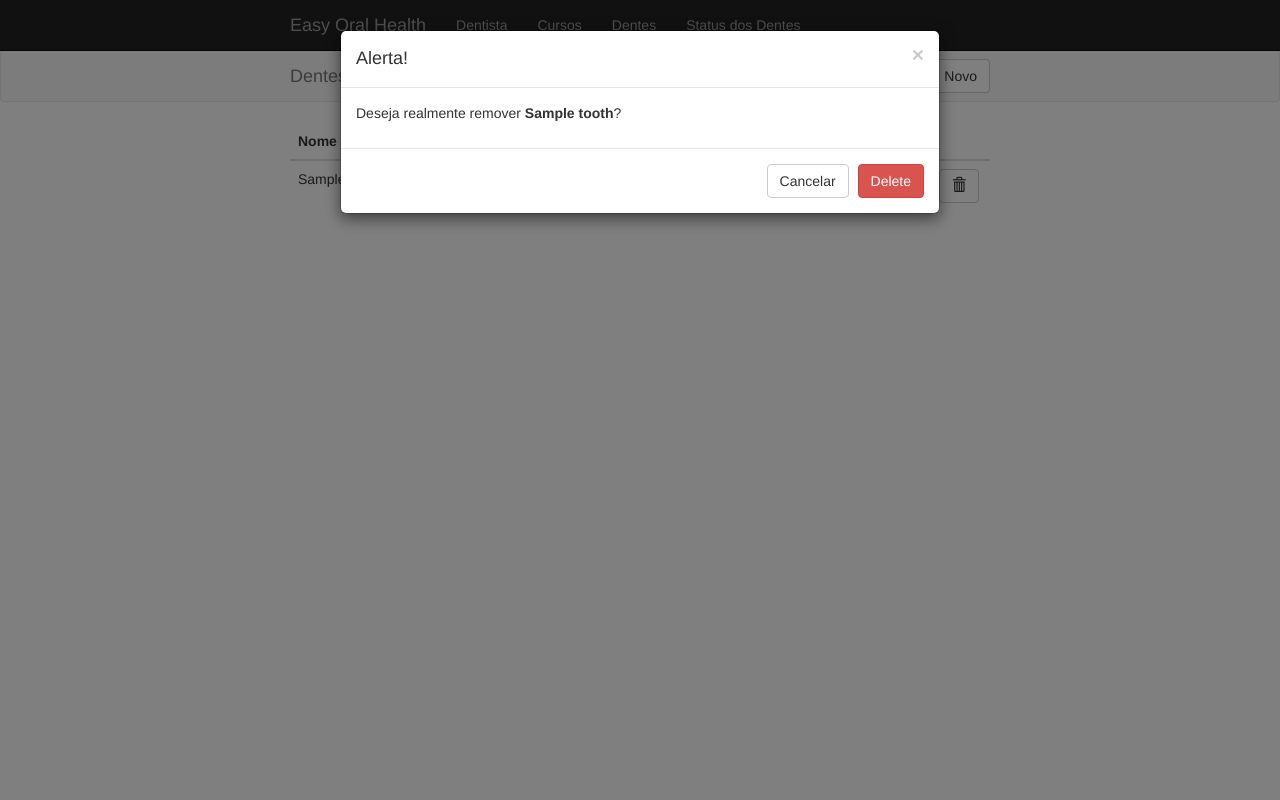
After one commit to nonatin1000/easy_oral_health_p3, a Django app: template odontology/templates/odontology/tooth/tooth_index.html in a window 1280 px wide, after a click on "Remover". The commit adds this page. Run offline with Django 3.2, Linux system fonts and the light colour scheme; the template is opened without the code that fills it: values that come from a table or form of the project are taken from there, others are empty; tables that the repository leaves empty hold one stand-in row (values such as "Sample post"); some libraries are stand-ins or nearby versions.

Commit message:
crud Tooth OK

```diff
--- a/odontology/models.py
+++ b/odontology/models.py
@@ -66,3 +66,10 @@ class ToothStatus(AuditModel):
 
 	def __str__(self):
 		return self.name
+
+class Tooth(AuditModel):
+	name = models.CharField(u'Nome', max_length=50)
+	description = models.CharField(u'Descrição', max_length=100)
+
+	def __str__(self):
+		return self.name
--- a/odontology/templates/base.html
+++ b/odontology/templates/base.html
@@ -33,8 +33,8 @@
 					<li><a href="#">Pacientes</a></li> -->
 					<li><a href="{% url 'dentist_index' %}">Dentista</a></li>
 					<li><a href="{% url 'course_index' %}">Cursos</a></li>
+					<li><a href="{% url 'tooth_index' %}">Dentes</a></li>
 					<li><a href="{% url 'tooth_status_index' %}">Status dos Dentes</a></li>
-					<li><a href="#">Odontograma</a></li>
 				</ul>
 			</div><!-- /.navbar-collapse -->
 		</div>
--- /dev/null
+++ b/odontology/templates/odontology/tooth/tooth_index.html
@@ -0,0 +1,83 @@
+{% extends "base.html" %}
+
+{% block body %}
+
+<nav class="navbar navbar-default">
+	<div class="container">
+		<a class="navbar-brand" href="#">Dentes</a>
+		<ul class="nav navbar-nav pull-right">
+			<li>
+				<p class="navbar-btn">
+					<a class="btn btn-default" href="{% url 'tooth_register' %}">
+						<span class="glyphicon glyphicon-file" aria-hidden="true"></span>
+						Novo
+					</a>
+				</p>
+			</li>
+		</ul>
+	</div>
+</nav>
+
+<div class="container">
+	<div class="row">
+		<div class="col-lg-12">
+			<table class="table table-hover">
+				<thead>
+					<tr>
+						<th>Nome</th>
+						<th>Descrição</th>
+						<th style="width: 21%;">Ações</th>
+					</tr>
+				</thead>
+				<tbody>
+					{% for tooth in teeth %}
+					<tr>
+						<td>{{ tooth.name }}</td>
+						<td>{{ tooth.description }}</td>
+						<td>
+							<a href="{% url 'tooth_show' tooth.id %}" class="btn btn-default" title="Exibir">
+								<span class="glyphicon glyphicon-search" aria-hidden="true"></span>
+							</a>
+
+							<a href="{% url 'tooth_edit' tooth.id %}" class="btn btn-default" title="Editar">
+								<span class="glyphicon glyphicon-edit" aria-hidden="true"></span>
+							</a>
+
+							<a href="#modal-id-{{ tooth.id }}" class="btn btn-default" title="Remover" data-toggle="modal">
+								<span class="glyphicon glyphicon-trash" aria-hidden="true"></span>
+							</a>
+						</td>
+					</tr>
+
+					<!-- MODAL -->
+					<div class="col-xs-12 col-sm-12 col-md-10 col-lg-10">
+						<div class="modal fade" id="modal-id-{{ tooth.id }}">
+							<div class="modal-dialog">
+								<div class="modal-content">
+									<div class="modal-header">
+										<button type="button" class="close" data-dismiss="modal" aria-hidden="true">&times;</button>
+										<h4 class="modal-title">Alerta!</h4>
+									</div>
+									<div class="modal-body">
+										<p>Deseja realmente remover <strong>{{ tooth.name }}</strong>?</p>
+									</div>
+									<div class="modal-footer">
+										<button type="button" class="btn btn-default" data-dismiss="modal">Cancelar</button>
+										<a href="{% url 'tooth_delete' tooth.id %}" class='btn btn-danger' title='Exibir'>
+											Delete
+										</a>
+									</div>
+								</div>
+							</div>
+						</div>
+					</div>
+					<!-- /MODAL -->
+					{% endfor %}
+				</tbody>
+			</table>
+		</div>
+	</div>
+	</div>
+</div>
+
+{% endblock %}
--- a/odontology/urls.py
+++ b/odontology/urls.py
@@ -34,4 +34,9 @@ urlpatterns = [
     url(r'tooth_status_edit/(?P<tooth_status_id>\d+)/$', 'odontology.views.tooth_status_register', name='tooth_status_edit'),
     url(r'tooth_status_show/(?P<tooth_status_id>\d+)/$', 'odontology.views.tooth_status_show', name='tooth_status_show'),
     url(r'tooth_status_delete/(?P<tooth_status_id>\d+)/$', 'odontology.views.tooth_status_delete', name='tooth_status_delete'),
+    url(r'tooth_index/$', 'odontology.views.tooth_index', name='tooth_index'),
+    url(r'tooth_register/$', 'odontology.views.tooth_register', name='tooth_register'),
+    url(r'tooth_edit/(?P<tooth_id>\d+)/$', 'odontology.views.tooth_register', name='tooth_edit'),
+    url(r'tooth_show/(?P<tooth_id>\d+)/$', 'odontology.views.tooth_show', name='tooth_show'),
+    url(r'toorh_delete(?P<tooth_id>\d+)/$', 'odontology.views.tooth_delete', name='tooth_delete'),
 ]
```
Also changed, not shown: odontology/forms.py (+7 -1 lines), odontology/templates/odontology/tooth/tooth_register.html (added, +36 -0 lines), odontology/templates/odontology/tooth/tooth_show.html (added, +45 -0 lines), odontology/views.py (+40 -2 lines), odontology/migrations/0004_auto_20160111_1636.py (added).
